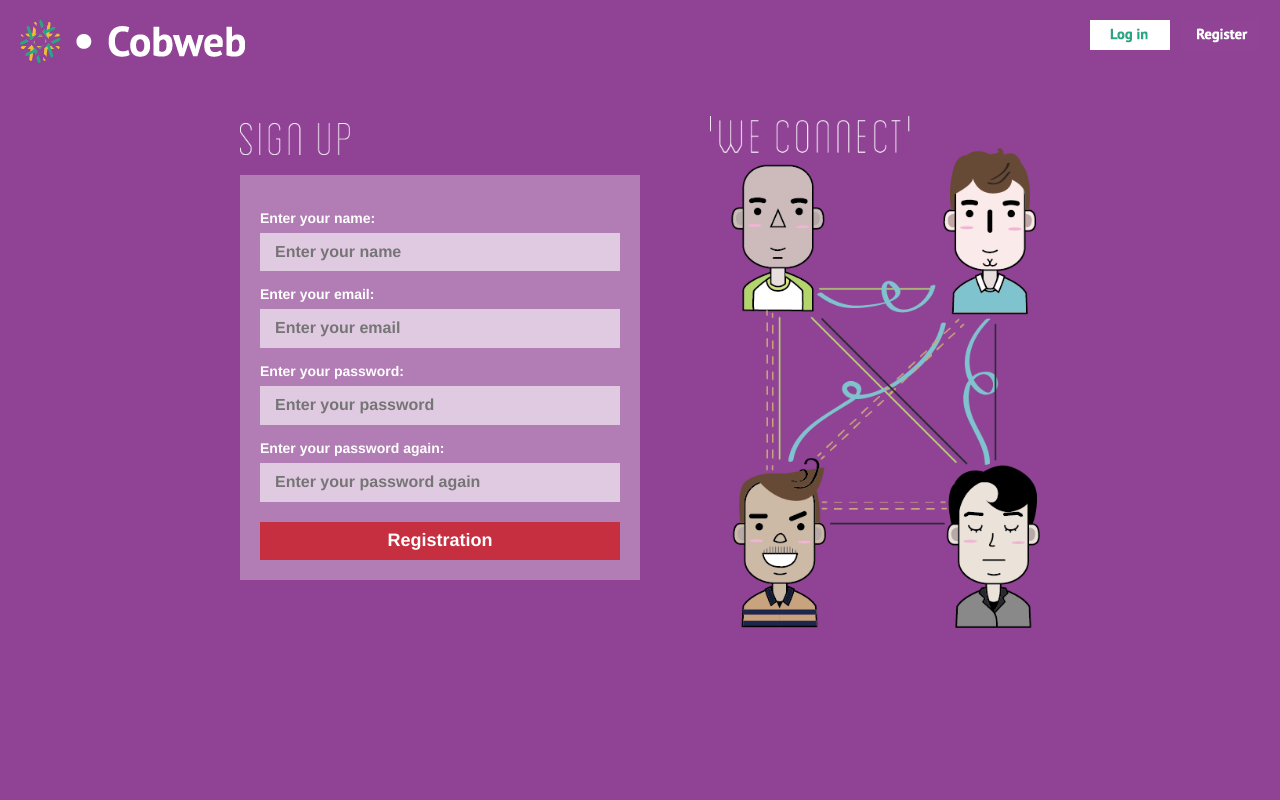
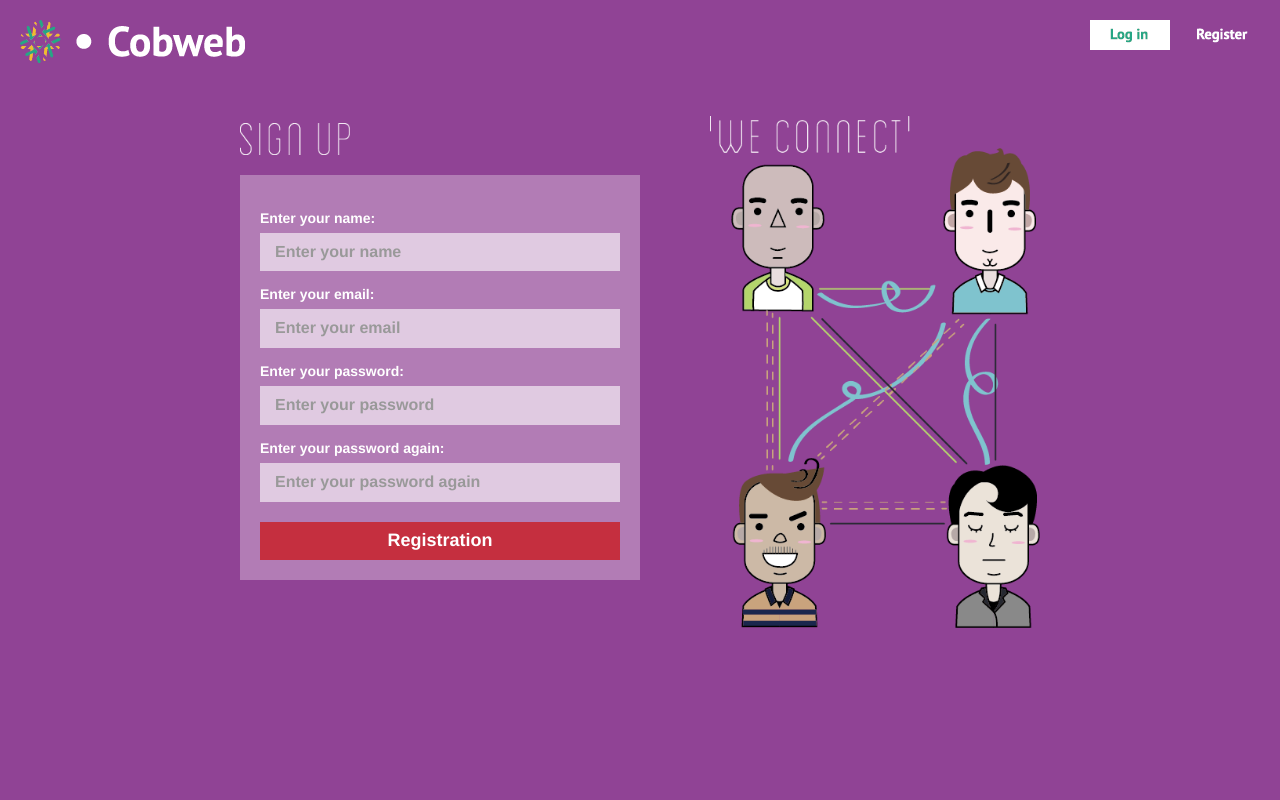
Before and after one commit to team-mario/chatting, a Django app: page /accounts/registration/ in a window 1280 px wide. Run offline with Django 3.2, Linux system fonts and the light colour scheme; parts of the project's set-up code (start-up, migrations or seed data) failed here and were passed over; some libraries are stand-ins or nearby versions.

Commit message:
update landing.css for change text and placeholder color

```diff
--- a/chatting/assets/css/landing.css
+++ b/chatting/assets/css/landing.css
@@ -139,12 +139,15 @@ html, body{
 #landing #container input[type="text"],
 #landing #container input[type="password"]{
     width:100%;
-    color:#666;
+    color:#222;
     background-color:rgba(255, 255, 255, 0.6);
     padding:8px 15px;
     font-weight:bold;
     font-size:16px;
     border:0;
+}
+#landing #container input::-webkit-input-placeholder {
+    color:#999 !important;
 }
 #landing #container p.submit{
     padding-top:20px;
```
